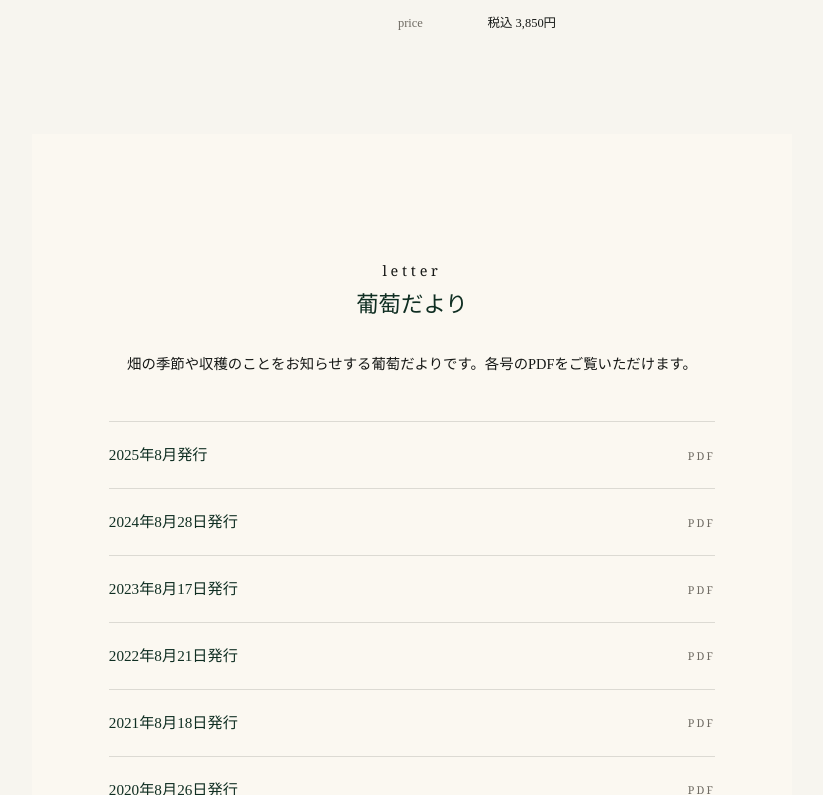
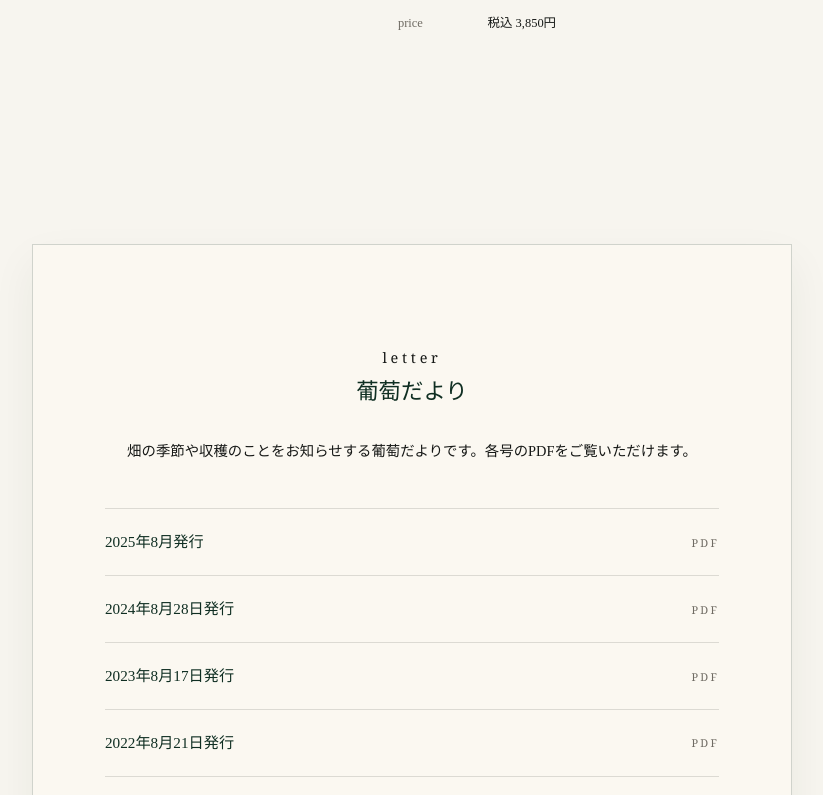
Before and after one commit to shunmum/yoshiaki, a Next.js app: page / in a window 1280 px wide. Shown: the part 6765-7560 px from the top of the page, without its empty margins (228-1051 px from the left). Built offline with nearby package versions, Linux system fonts and the light colour scheme.

Commit message:
Style grape letter as boxed section

```diff
--- a/app/globals.css
+++ b/app/globals.css
@@ -452,8 +452,11 @@ dd,
 .letterSection {
   display: grid;
   gap: 40px;
-  padding: 94px 28px 76px;
+  margin: 96px 28px;
+  padding: 56px 28px;
+  border: 1px solid rgba(15, 46, 34, 0.18);
   background: #fbf8f1;
+  box-shadow: 0 18px 42px rgba(15, 46, 34, 0.06);
 }
 
 .letterIntro {
@@ -595,7 +598,6 @@ footer p {
   .textImage,
   .quietStatement,
   .productsSection,
-  .letterSection,
   .aboutSection,
   .contactSection,
   footer {
@@ -643,6 +645,12 @@ footer p {
   .aboutSection {
     max-width: 760px;
     margin: 0 auto;
+  }
+
+  .letterSection {
+    margin-top: 110px;
+    margin-bottom: 110px;
+    padding: 70px 72px;
   }
 
   .contactForm {
```
